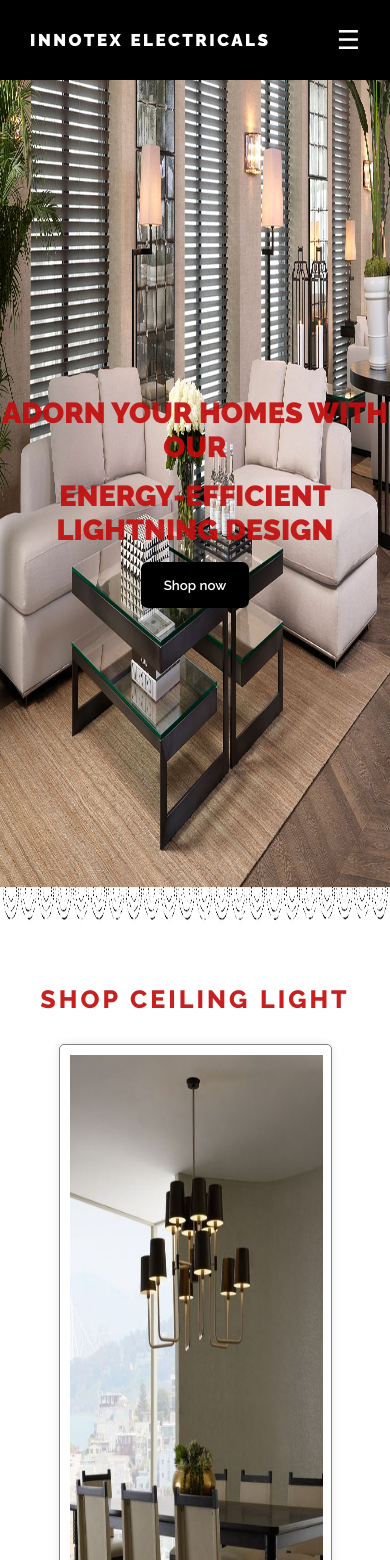
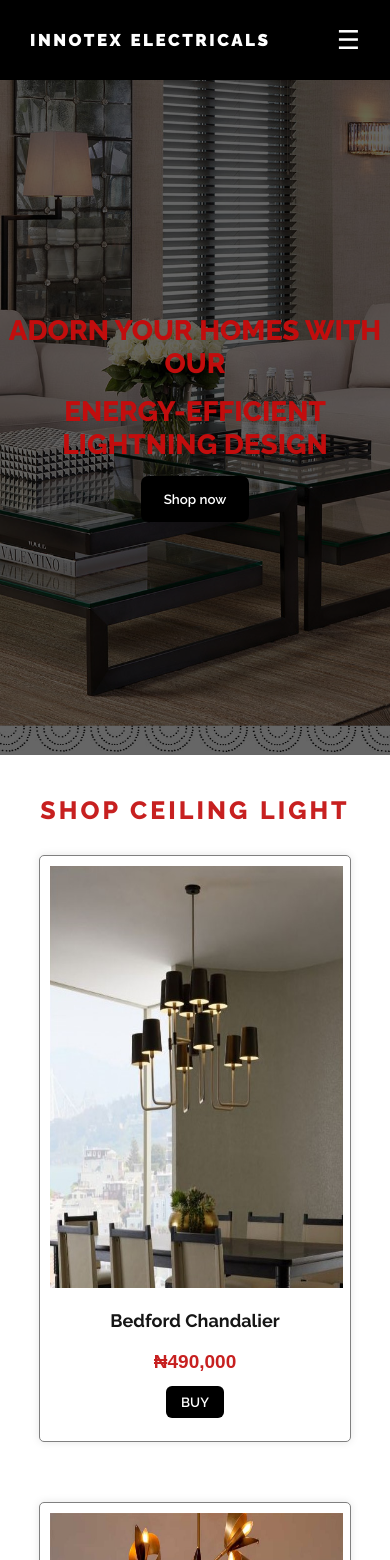
Before and after one commit to Beatrice-Frontend-Dev/Innotex-Electricals, a plain HTML site: page index.html in a window 390 px wide. Shown: the top 1560 px of the page. Drawn offline with Linux system fonts and the light colour scheme.

Commit message:
responsive

```diff
--- a/index.html
+++ b/index.html
@@ -13,7 +13,6 @@
     />
     <link rel="stylesheet" href="task37A.css" />
     <link rel="stylesheet" href="tablet.css" media="(max-width: 1100px)" />
-    <link rel="stylesheet" href="mobile.css" media="(max-width: 768px)" />
     <title>Innotex Electricals</title>
   </head>
 
@@ -64,14 +63,12 @@
     </header>
 
     <section class="hero">
-      <div class="hero-writeup">
-        <p>ADORN YOUR HOMES WITH OUR</p>
-        <p>ENERGY-EFFICIENT LIGHTNING DESIGN</p>
-        <button class="button">Shop now</button>
-      </div>
-
       <div class="hero-overlay">
-        <img src="Images/hero-img.jpg" alt="hero-img" />
+        <div class="hero-writeup">
+          <p>ADORN YOUR HOMES WITH OUR</p>
+          <p>ENERGY-EFFICIENT LIGHTNING DESIGN</p>
+          <button class="button">Shop now</button>
+        </div>
       </div>
     </section>
 
--- a/tablet.css
+++ b/tablet.css
@@ -68,6 +68,10 @@
   .nav-container li {
     font-weight: 600;
     font-size: 1.1rem;
+  }
+
+  .burger {
+    display: none;
   }
 
   li a {
@@ -527,12 +531,20 @@
 
   .hero {
     position: relative;
-    height: 100vh;
+    background-image: url(Images/hero-img.jpg);
+    background-position: center;
+    background-size: cover;
+    height: 80vh;
+    width: 100%;
+    overflow-y: hidden;
   }
 
-  .hero img {
-    height: 100vh;
+  .hero-overlay {
+    position: absolute;
+    background-color: rgba(0, 0, 0, 0.6);
     width: 100%;
+    height: 100%;
+    z-index: 2;
   }
 
   .hero-writeup {
@@ -544,13 +556,14 @@
     width: 100%;
     height: 100%;
     row-gap: 1.5rem;
+    z-index: 5;
   }
 
   .hero-writeup p {
-    font-size: 2.9rem;
-    font-weight: 900;
+    font-size: 2.8rem;
+    font-weight: 800;
     text-align: center;
-    color: rgba(194, 13, 13, 0.92);
+    color: rgb(194, 13, 13);
   }
 
   .button {
@@ -567,7 +580,7 @@
   }
 
   .celing-light {
-    padding-top: 3rem;
+    padding-top: 1rem;
     width: 100%;
   }
 
@@ -597,12 +610,12 @@
     padding: 1rem;
     box-shadow: 0px 0px 8px rgba(0, 0, 0, 0.1);
     border-radius: 5px;
-    width: 70vw;
+    width: 80vw;
   }
 
   .light img {
-    width: 65vw;
-    height: 60vh;
+    width: 75vw;
+    height: 50vh;
   }
 
   .light h4,
@@ -714,12 +727,12 @@
     padding: 2rem;
     box-shadow: 0px 0px 8px rgba(0, 0, 0, 0.1);
     border-radius: 5px;
-    width: 70vw;
+    width: 80vw;
   }
 
   .light-box img {
     height: 60vh;
-    width: 65vw;
+    width: 75vw;
   }
 
   .italic-word {
--- a/task37A.css
+++ b/task37A.css
@@ -1,26 +1,26 @@
-*{
+* {
   padding: 0;
   margin: 0;
   box-sizing: border-box;
   font-family: "Raleway";
 }
 
-html{
+html {
   font-size: 62.5%;
   color: rgb(21, 21, 21);
 }
 
-a{
+a {
   text-decoration: none;
 }
 
-.header{
+.header {
   position: sticky;
   top: 0;
   z-index: 1000;
 }
 
-.header-container{
+.header-container {
   display: flex;
   flex-direction: row;
   justify-content: space-between;
@@ -39,11 +39,11 @@ a{
   font-weight: 600;
 }
 
-.phone{
+.phone {
   font-size: 1.7rem;
 }
 
-.middle-part p{
+.middle-part p {
   letter-spacing: 5.5px;
   word-spacing: 10px;
   line-height: 35px;
@@ -51,12 +51,12 @@ a{
   font-weight: 700;
 }
 
-.header-navs{
+.header-navs {
   color: white;
   background-color: black;
 }
 
-.nav-container{
+.nav-container {
   display: flex;
   flex-direction: row;
   justify-content: space-evenly;
@@ -64,20 +64,20 @@ a{
   list-style-type: none;
 }
 
-.nav-container li{
+.nav-container li {
   font-weight: 700;
   font-size: 1.2rem;
 }
 
-li a{
+li a {
   color: white;
 }
 
-.header-sales-info{
+.header-sales-info {
   background-color: #f3efef;
 }
 
-.sales-info{
+.sales-info {
   display: flex;
   flex-direction: row;
   justify-content: space-between;
@@ -85,22 +85,33 @@ li a{
   list-style-type: none;
 }
 
-.sales-info li{
+.burger {
+  display: none;
+}
+
+.sales-info li {
   font-weight: 700;
   font-size: 1.2rem;
 }
 
-.hero{
+.hero {
   position: relative;
-  height: 100vh;
-}
-
-.hero img{
+  background-image: url(Images/hero-img.jpg);
+  background-position: center;
+  background-size: cover;
   height: 100vh;
   width: 100%;
 }
 
-.hero-writeup{
+.hero-overlay {
+  position: absolute;
+  background-color: rgba(0, 0, 0, 0.6);
+  width: 100%;
+  height: 100%;
+  z-index: 2;
+}
+
+.hero-writeup {
   position: absolute;
   display: flex;
   flex-direction: column;
@@ -109,29 +120,30 @@ li a{
   width: 100%;
   height: 100%;
   row-gap: 1.5rem;
+  z-index: 5;
 }
 
-.hero-writeup p{
-  font-size: 2.9rem;
-  font-weight: 900;
+.hero-writeup p {
+  font-size: 2.8rem;
+  font-weight: 800;
   text-align: center;
-  color: rgba(194, 13, 13, 0.92);
+  color: rgb(194, 13, 13);
 }
 
-.button{
+.button {
   color: white;
   font-weight: 600;
   background-color: black;
   padding: 1.5rem 2.3rem;
   border: none;
-  border-radius: .7rem;
+  border-radius: 0.7rem;
 }
 
-.button:hover{
-  background-color:  rgba(131, 11, 11, 0.92);
+.button:hover {
+  background-color: rgba(131, 11, 11, 0.92);
 }
 
-.celing-light{
+.celing-light {
   padding-top: 3rem;
   width: 100%;
 }
@@ -148,7 +160,7 @@ li a{
   background-color: #fff;
 }
 
-.celing-container{
+.celing-container {
   display: flex;
   justify-content: center;
   flex-wrap: wrap;
@@ -156,58 +168,58 @@ li a{
   column-gap: 2rem;
 }
 
-.light{
+.light {
   background-color: #fff;
   border: 1px solid gray;
   text-align: center;
   padding: 1rem;
-  box-shadow: 0px 0px 8px rgba(0,0,0,0.1);
+  box-shadow: 0px 0px 8px rgba(0, 0, 0, 0.1);
   border-radius: 5px;
   width: 20vw;
 }
 
-.light img	{
-width: 18vw;
-height: 40vh;
+.light img {
+  width: 18vw;
+  height: 40vh;
 }
 
 .light h4,
-.light-box h4{
+.light-box h4 {
   padding: 2rem 0;
   font-size: 1.8rem;
   font-weight: 700;
 }
 
-.price{
+.price {
   font-weight: bold;
   color: rgba(194, 13, 13, 0.92);
   font-size: 1.9rem;
   font-family: sans-serif;
 }
 
-.btn{
+.btn {
   background-color: black;
   color: #fff;
-  padding: .8rem 1.5rem;
+  padding: 0.8rem 1.5rem;
   margin: 1.3rem 0;
   font-weight: 600;
   border: none;
   border-radius: 6px;
 }
 
-.btn:hover{
+.btn:hover {
   background-color: rgba(194, 13, 13, 0.92);
   color: #fff;
 }
 
-.bubble-section{
+.bubble-section {
   display: flex;
   flex-direction: row;
   justify-content: space-between;
   padding: 6rem 5rem 0 5rem;
 }
 
-.bubble-talk{
+.bubble-talk {
   background-color: #f3efef;
   display: flex;
   flex-direction: column;
@@ -215,59 +227,58 @@ height: 40vh;
   align-items: center;
 }
 
-.writeup-container{
+.writeup-container {
   background-color: white;
   padding: 2rem 4rem;
 }
 
-.writeup-container .p1{
+.writeup-container .p1 {
   color: rgba(194, 13, 13, 0.92);
   font-size: 2.6rem;
   padding: 1.5rem 0;
 }
 
-.writeup-container .p2{
+.writeup-container .p2 {
   font-size: 1.9rem;
   padding: 1.5rem 0;
 }
 
-.bubble-img{
+.bubble-img {
   background-color: aquamarine;
   width: 60vw;
   height: 100vh;
 }
 
-.bubble-img img{
+.bubble-img img {
   width: 58vw;
   height: 100vh;
 }
 
-
-.bestseller{
+.bestseller {
   padding: 4rem 0;
 }
 
-.bestseller .p1{
+.bestseller .p1 {
   width: 95%;
   text-align: center;
   font-size: 1.9rem;
   font-weight: 500;
   line-height: 30px;
-  padding: .5rem 6rem .5rem 6rem;
+  padding: 0.5rem 6rem 0.5rem 6rem;
   margin: 0 auto;
 }
 
-.lastp{
+.lastp {
   width: 95%;
   text-align: center;
   font-size: 1.9rem;
   font-weight: 500;
   line-height: 30px;
-  padding: .5rem 6rem .5rem 6rem;
+  padding: 0.5rem 6rem 0.5rem 6rem;
   margin-bottom: 4rem;
 }
 
-.bestseller-container{
+.bestseller-container {
   display: flex;
   justify-content: center;
   flex-wrap: wrap;
@@ -275,22 +286,22 @@ height: 40vh;
   column-gap: 3rem;
 }
 
-.light-box{
+.light-box {
   background-color: #fff;
   border: 1px solid gray;
   text-align: center;
   padding: 1rem;
-  box-shadow: 0px 0px 8px rgba(0,0,0,0.1);
+  box-shadow: 0px 0px 8px rgba(0, 0, 0, 0.1);
   border-radius: 5px;
   width: 27vw;
 }
 
-.light-box img{
+.light-box img {
   height: 40vh;
   width: 25vw;
 }
 
-.italic-word{
+.italic-word {
   display: flex;
   justify-content: center;
   align-items: center;
@@ -300,7 +311,7 @@ height: 40vh;
   padding: 4rem 0 2rem 0;
 }
 
-.read-more{
+.read-more {
   display: flex;
   justify-content: center;
   align-items: center;
@@ -310,14 +321,14 @@ height: 40vh;
   font-weight: 600;
 }
 
-.footer{
+.footer {
   display: flex;
   flex-direction: column;
   background-color: #f9f5f1;
   padding-top: 5rem;
 }
 
-.section1{
+.section1 {
   display: flex;
   flex-direction: column;
   justify-content: center;
@@ -328,52 +339,52 @@ height: 40vh;
   border: 1px solid gray;
 }
 
-.section1 h2{
+.section1 h2 {
   font-size: 2.4rem;
   font-family: sans-serif;
   padding-bottom: 3rem;
 }
 
-.section1 input{
+.section1 input {
   width: 40vw;
   padding: 1rem;
   margin: 1rem 0;
 }
 
-.section1 input::placeholder{
+.section1 input::placeholder {
   font-size: 1.1rem;
   font-weight: 600;
 }
 
-.submit{
+.submit {
   padding: 1rem 2rem;
   background-color: rgba(194, 13, 13, 0.92);
   color: white;
   font-size: 1rem;
   font-weight: 600;
   border: none;
-  border-radius: .6rem;
+  border-radius: 0.6rem;
   margin: 2rem 0;
 }
 
-.submit:hover{
+.submit:hover {
   background-color: black;
 }
 
-.section1 .p1{
+.section1 .p1 {
   font-size: 1.4rem;
-  padding: .6rem;
+  padding: 0.6rem;
 }
 
-.tandc{
+.tandc {
   font-size: 1.2rem;
 }
 
-.tandc a{
+.tandc a {
   text-decoration: underline;
 }
 
-.section2{
+.section2 {
   display: flex;
   flex-direction: row;
   justify-content: space-between;
@@ -381,28 +392,34 @@ height: 40vh;
   padding: 9rem 9rem 4rem 9rem;
 }
 
-.footer-links{
+.footer-links {
   display: flex;
   flex-direction: column;
   row-gap: 1rem;
 }
 
-.footer-links a{
+.socials {
+  display: flex;
+  flex-direction: column;
+  gap: 1rem;
+}
+
+.footer-links a {
   font-size: 1.4rem;
   font-weight: 400;
   color: #888888;
 }
 
-.footer-socials a{
+.socials a {
   font-size: 2.3rem;
   color: #000;
 }
 
-.footer-socials a:hover{
+.footer-socials a:hover {
   color: rgba(194, 13, 13, 0.92);
 }
 
-.section3{
+.section3 {
   display: flex;
   justify-content: space-between;
   background-color: #000;
@@ -411,6 +428,6 @@ height: 40vh;
   color: #fff;
 }
 
-.section3 a{
+.section3 a {
   color: navy;
 }
```
